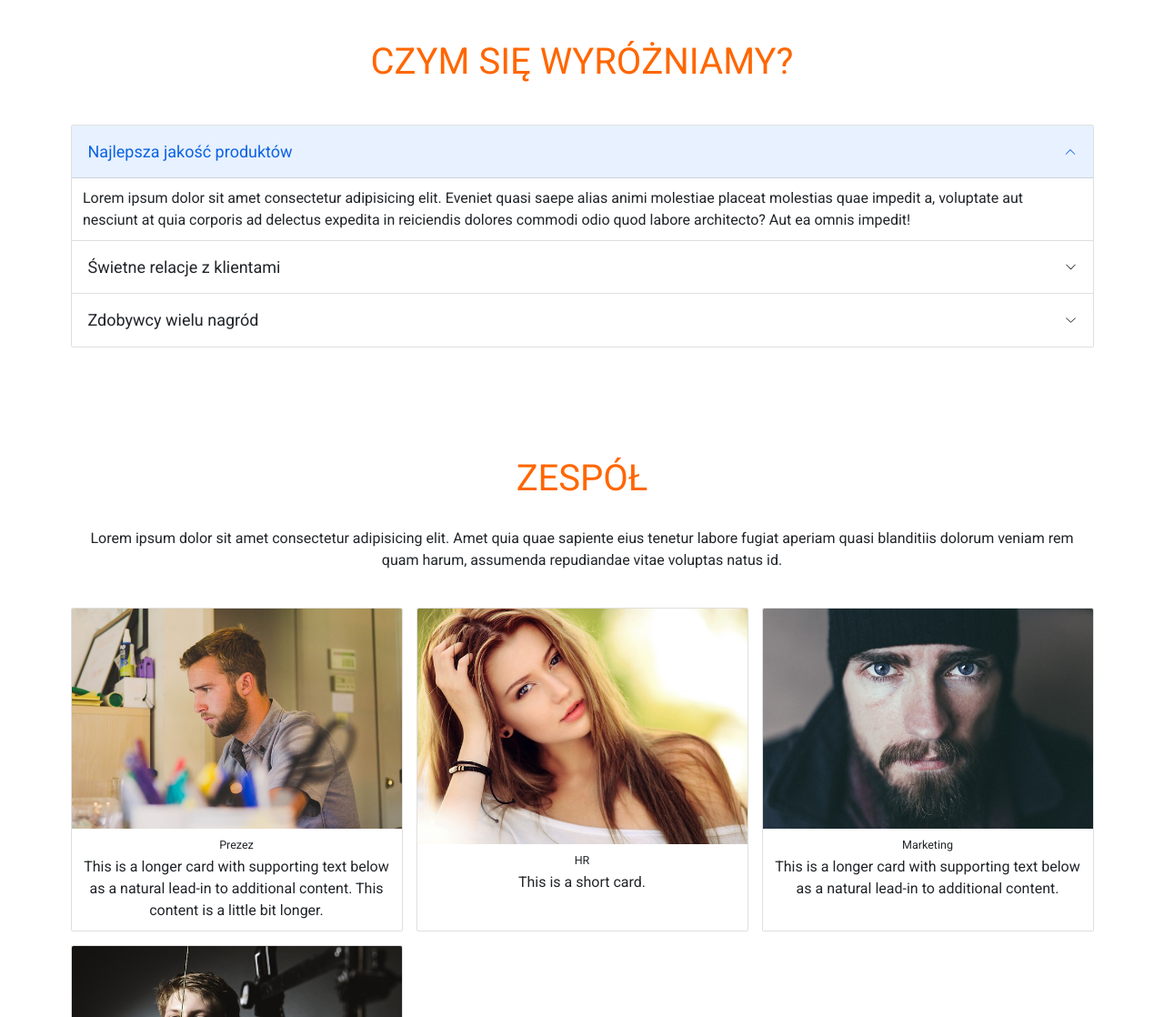
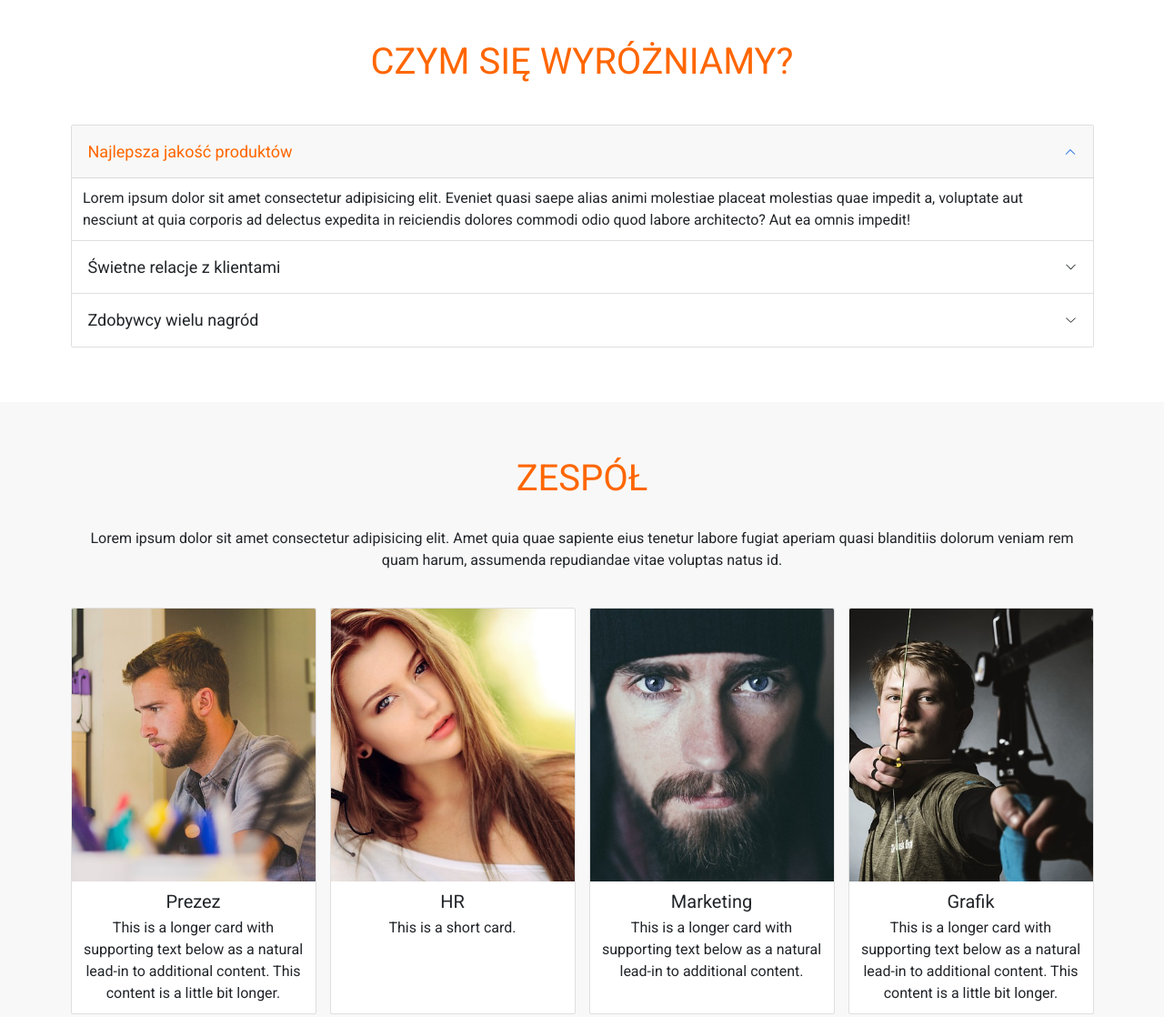
Before and after one commit to EwelinaManiecka/mnx-studio-bootstrap, a plain HTML site: page index.html in a window 1280 px wide. Shown: the part 920-2038 px from the top of the page at 91% size. Drawn offline with nearby package versions, Linux system fonts and the light colour scheme.

Commit message:
add styles in team section and changed color in second section - aboutus

```diff
--- a/index.html
+++ b/index.html
@@ -214,7 +214,7 @@
             natus id.
           </p>
 
-          <div class="row row-cols-1 row-cols-md-3 g-4">
+          <div class="row row-cols-1 row-cols-md-2 row-cols-xl-4 g-4">
             <div class="col">
               <div class="card h-100">
                 <img
@@ -237,7 +237,7 @@
                 <img
                   src="./img/woman-small.jpg"
                   class="card-img-top"
-                  alt="Photo women who is occupated work HR"
+                  alt="Photo beatiful women who is occupated work HR"
                 />
                 <div class="card-body">
                   <h5 class="card-title">HR</h5>
@@ -266,7 +266,7 @@
                 <img
                   src="./img/archer-small.jpg"
                   class="card-img-top"
-                  alt="Designer photo"
+                  alt="Designer photo, designer have archer"
                 />
                 <div class="card-body">
                   <h5 class="card-title">Grafik</h5>
--- a/scss/styles.scss
+++ b/scss/styles.scss
@@ -80,6 +80,24 @@ body {
   font-size: 1.8rem;
 }
 
+.accordion-button:not(.collapsed) {
+  background-color: rgb(248, 248, 248);
+  color: $mainColor;
+}
+
+.team {
+  background-color: rgb(248, 248, 248);
+}
+
+.team .card-img-top {
+  height: 300px;
+  object-fit: cover;
+}
+
+.team .card-title {
+  font-size: 2rem;
+}
+
 @media (min-width: 768px) {
   .home {
     background-image: url("../img/panama-city-big.jpg");
```
Also changed, not shown: css/styles.css, 1 other file.
